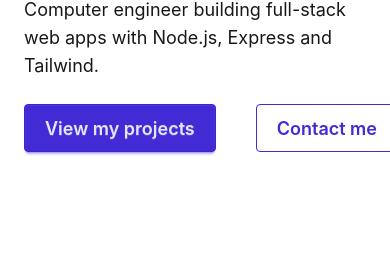
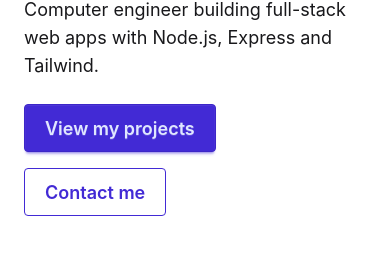
Before and after one commit to AhmadSweid946/portfolio-landing, a website: page public/index.html in a window 390 px wide. Shown: the part 539-816 px from the top of the page. Drawn offline with Linux system fonts and the light colour scheme.

Commit message:
fix: wrap hero buttons on small screens

```diff
--- a/public/index.html
+++ b/public/index.html
@@ -122,7 +122,7 @@
           Computer engineer building full-stack web apps with Node.js, Express
           and Tailwind.
         </p>
-        <div class="flex gap-10 mt-6">
+        <div class="flex flex-wrap gap-4 mt-6">
           <a href="#projects" class="btn btn-primary btn-lg"
             >View my projects</a
           >
@@ -370,7 +370,12 @@
         © 2026 Ahmad Sweid. All rights reserved.
       </div>
     </footer>
-    <button id="back-to-top" class="btn btn-primary btn-circle fixed bottom-6 right-6 hidden">↑</button>
+    <button
+      id="back-to-top"
+      class="btn btn-primary btn-circle fixed bottom-6 right-6 hidden"
+    >
+      ↑
+    </button>
     <script src="./js/main.js"></script>
   </body>
 </html>
```
Also changed, not shown: public/css/output.css.
